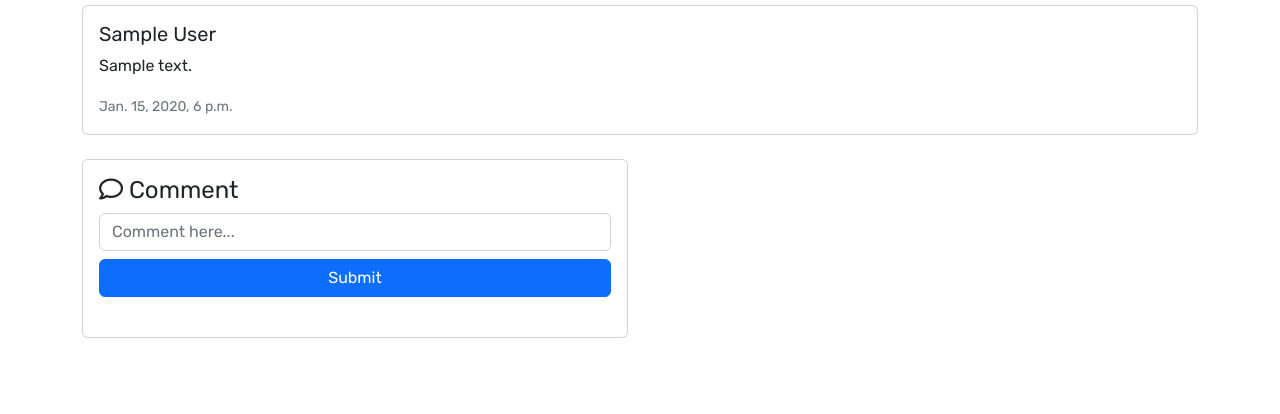
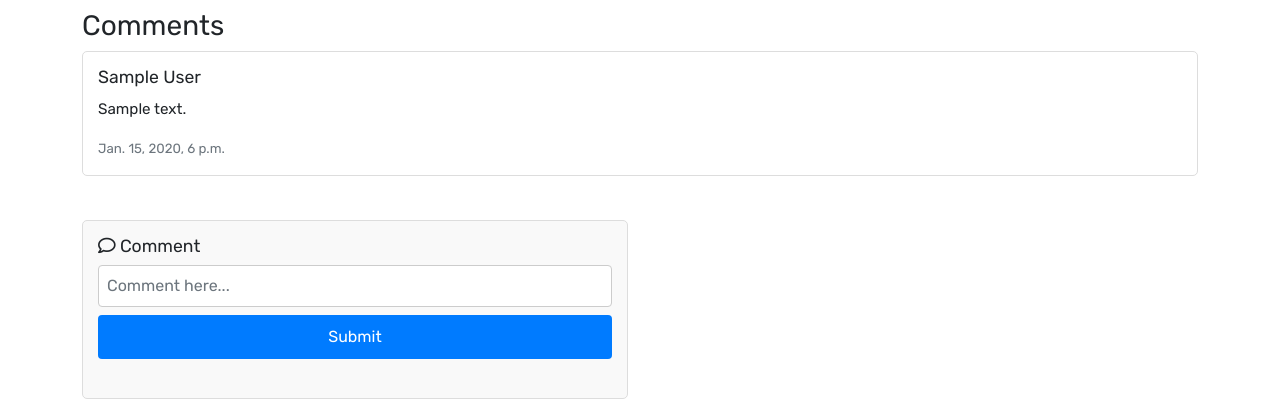
Before and after one commit to nhonhoccode/flask-tiny-app, a Django app: page /blog/1/ in a window 1280 px wide. Shown: the part 606-1020 px from the top of the page. Before the commit the page ends 944 px from the top, so only its background shows below. Run offline with Django 4.2, Linux system fonts and the light colour scheme; tables that the repository leaves empty hold one stand-in row (values such as "Sample post"); some libraries are stand-ins or nearby versions.

Commit message:
(release version 4)

```diff
--- a/website/core/templates/core/blog_detail.html
+++ b/website/core/templates/core/blog_detail.html
@@ -2,8 +2,96 @@
 {% csrf_token %}
 {% load crispy_forms_tags %}
 
+{% block content %}
+<!-- CSS tùy chỉnh cho blog_detail -->
+<style>
+  /* Container */
+  .container {
+      margin-top: 20px;
+  }
 
-{% block content %}
+  /* Hình ảnh media */
+  #media {
+      max-width: 100%;
+      height: auto;
+      border: 1px solid #ddd;
+      border-radius: 5px;
+      padding: 5px;
+      margin-bottom: 20px;
+  }
+
+  /* Thông tin blog */
+  .blog-info p {
+      margin: 0;
+      font-size: 0.9em;
+      color: #666;
+  }
+
+  /* Tiêu đề blog */
+  h2 {
+      margin-top: 0;
+      margin-bottom: 15px;
+  }
+
+  /* Comment Section */
+  .comment-section {
+      margin-top: 30px;
+  }
+  .comment-section h3 {
+      margin-bottom: 20px;
+  }
+
+  /* Các card comment */
+  .card {
+      border: 1px solid #ddd;
+      border-radius: 5px;
+      margin-bottom: 15px;
+  }
+  .card-body {
+      padding: 15px;
+  }
+  .card-title {
+      font-size: 1.1em;
+      margin-bottom: 10px;
+  }
+  .card-text {
+      font-size: 0.95em;
+  }
+
+  /* Form comment */
+  #comment-form {
+      margin-top: 20px;
+      border: 1px solid #ddd;
+      border-radius: 5px;
+      padding: 15px;
+      background-color: #f9f9f9;
+  }
+  #comment-form label {
+      font-size: 1.1em;
+      margin-bottom: 10px;
+      display: block;
+  }
+  #comment-form input[type="text"] {
+      width: 100%;
+      padding: 8px;
+      margin-bottom: 10px;
+      border: 1px solid #ccc;
+      border-radius: 4px;
+  }
+  #comment-form button {
+      background-color: #007bff;
+      border: none;
+      padding: 10px 20px;
+      color: #fff;
+      font-size: 1em;
+      border-radius: 4px;
+      cursor: pointer;
+  }
+  #comment-form button:hover {
+      background-color: #0056b3;
+  }
+</style>
+
 <div class="container">
     <div class="row">
         {% if blog.media %}
@@ -12,7 +100,7 @@
             </div>
         {% endif %}
         <div class="col-lg-8">
-            <p class="small">
+            <p class="small blog-info">
                 <i class="fas fa-thumbs-up fa-xs"></i> <span id="likes-count">{{ blog.likemodel_set.count }}</span>
                 &nbsp;
                 <i class="fas fa-eye fa-xs"></i> {{ blog.views }}
@@ -56,7 +144,7 @@
     <div class="comment-section mb-4">
         <h3 class="mb-2">Comments</h3>
         {% for comment in blog.commentmodel_set.all %}
-            <div class="card mb-3">
+            <div class="card">
                 <div class="card-body">
                     <h5 class="card-title">
                         {% if user == comment.user %}
@@ -89,7 +177,6 @@
 </div>
 {% endblock %}
 
-
 {% block extra_script %}
 <script>
     // Prepare JS CSRF Token
@@ -117,18 +204,15 @@
                 }
             })
             .then(data => {
-                if (data.message === 'Liked') {
-                    likeButton.innerHTML = `<i class="fas fa-thumbs-up fa-xs"></i>`;
-                } else {
-                    likeButton.innerHTML = `<i class="fas fa-thumbs-up fa-xs"></i>`;
-                }
+                likeButton.innerHTML = `<i class="fas fa-thumbs-up fa-xs"></i>`;
                 // Update like count display
                 document.getElementById('likes-count').innerText = data.likes_count;
             })
-            .catch();
+            .catch(error => {
+                console.error('Error:', error);
+            });
         });
     });
-
 
     // Comment Script
     const commentForm = document.getElementById('comment-form');
@@ -138,7 +222,7 @@
     commentForm.addEventListener('submit', (event) => {
         event.preventDefault();
         const text = commentText.value;
-        const blogId = "{{ blog.id }}"; // Replace with the actual blog ID
+        const blogId = "{{ blog.id }}";
 
         fetch(`/api/blog/${blogId}/comment/`, {
             method: 'POST',
@@ -172,7 +256,6 @@
                 `;
                 commentSection.appendChild(newComment);
             } else {
-                // Handle errors (e.g., display an error message)
                 alert('Failed to create a comment. Please try again.');
             }
         })
--- a/website/core/urls.py
+++ b/website/core/urls.py
@@ -2,23 +2,35 @@ from django.contrib.auth import views as auth_views
 from django.urls import path
 
 from core import views
-
 from . import api_views
 from website import admin_views
+
 urlpatterns = [
+    # Trang Landing
     path('', views.landing_page, name='landing_page'),
+
+    # Trang chủ (hiển thị tất cả blog)
     path('home/', views.HomePageView.as_view(), name='home'),
+
+    # Quản lý Blog (tạo, xem chi tiết, cập nhật, xóa từng bài)
     path('blog/post/', views.BlogCreateView.as_view(), name='post'),
     path('blog/<int:pk>/', views.BlogDetailView.as_view(), name='blog_detail'),
     path('blog/update/<int:pk>/', views.BlogUpdateView.as_view(), name='blog_update'),
     path('blog/delete/<int:pk>/', views.BlogDeleteView.as_view(), name='blog_delete'),
+
+    # Quản lý người dùng (Admin)
     path('admin/user-management/', admin_views.user_management, name='user_management'),
+
     # API
     path('api/like-toggle/', api_views.LikeToggleAPIView.as_view(), name='like-toggle'),
     path('api/blog/<int:blog_id>/comment/', api_views.CommentCreateAPI.as_view(), name='create_comment_api'),
 
-    # Authentication URLs
+    # Xác thực
     path('login/', views.LoginView.as_view(), name='login'),
     path('logout/', auth_views.LogoutView.as_view(), name='logout'),
     path('register/', views.RegisterView.as_view(), name='register'),
+
+    # Quản lý blog của người dùng hiện tại (list và xóa nhiều bài)
+    path('blog/list/', views.blog_list, name='blog_list'),
+    path('blog/delete-multiple/', views.delete_blog_posts, name='delete_blog_posts'),
 ]
--- a/website/core/views.py
+++ b/website/core/views.py
@@ -175,3 +175,40 @@ class BlogDeleteView(LoginRequiredMixin, UserPassesTestMixin, SuccessMessageMixi
         context = super().get_context_data(**kwargs)
         context['title'] = 'Delete Blog'
         return context
+
+from django.shortcuts import render, redirect
+from django.contrib.auth.decorators import login_required
+from django.contrib import messages
+from .models import BlogModel
+
+@login_required
+def blog_list(request):
+    # Lấy danh sách bài viết của user hiện tại theo thứ tự mới nhất
+    posts = BlogModel.objects.filter(author=request.user).order_by('-created_at')
+    return render(request, 'core/blog_list.html', {'posts': posts})
+
+
+@login_required
+def delete_blog_posts(request):
+    # Chỉ chấp nhận yêu cầu POST
+    if request.method != 'POST':
+        messages.error(request, "Yêu cầu không hợp lệ!")
+        return redirect('blog_list')
+
+    # Lấy danh sách id bài viết được chọn từ form
+    post_ids = request.POST.getlist('post_ids')
+    if not post_ids:
+        messages.warning(request, "Không có bài viết nào được chọn!")
+        return redirect('blog_list')
+
+    # Lọc các bài viết thuộc về user hiện tại có id trong danh sách
+    posts = BlogModel.objects.filter(id__in=post_ids, author=request.user)
+    count = posts.count()
+
+    if count:
+        posts.delete()
+        messages.success(request, f"Đã xóa {count} bài viết thành công!")
+    else:
+        messages.warning(request, "Không tìm thấy bài viết nào cần xóa hoặc bạn không có quyền xóa.")
+
+    return redirect('blog_list')
```
Also changed, not shown: docs/v4.md (added, +39 -0 lines), website/core/templates/core/blog_list.html (added, +48 -0 lines), website/core/templates/core/index.html (+24 -1 lines), 4 other files.
